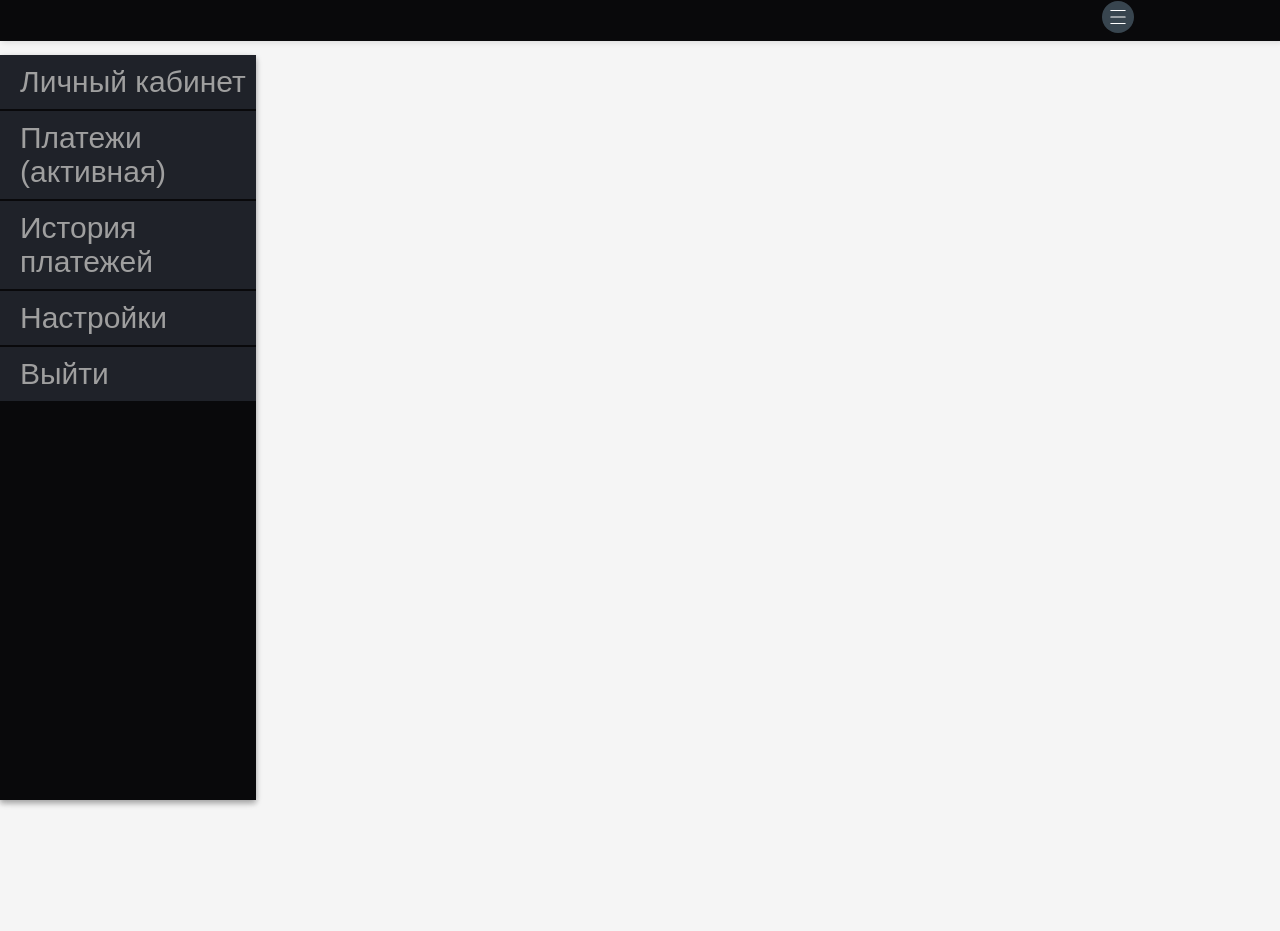
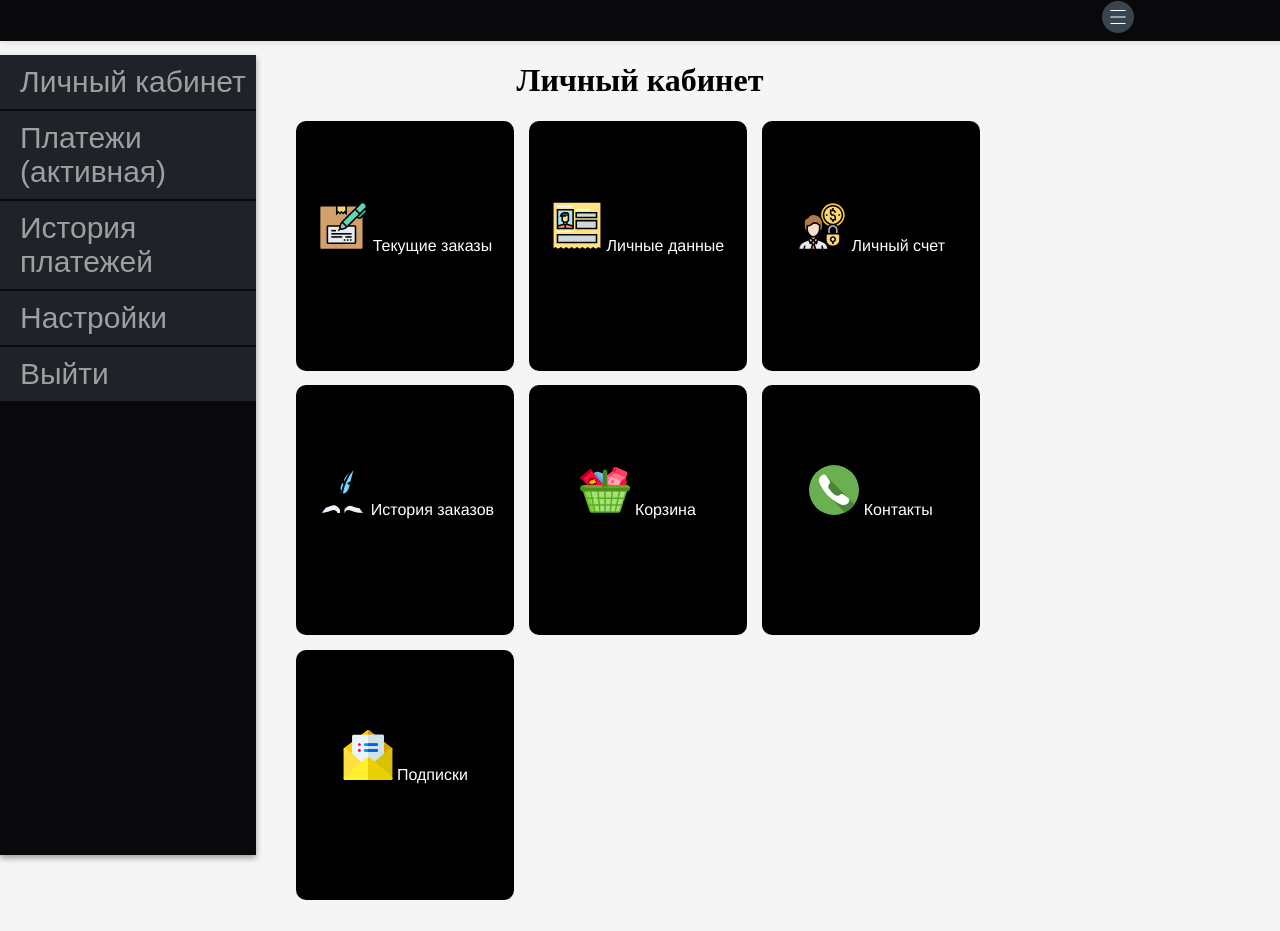
Before and after one commit to MedoffSergey/-VUE-Card-payment-, a Vue app: page / in a window 1280 px wide. Both pictures are taken after a click on the button 1118 px from the left and 20 px from the top of the page. Before the commit the page ends 800 px from the top, so only its background shows below. Built offline with nearby package versions, Linux system fonts and the light colour scheme.

Commit message:
Personal area list ++

```diff
--- a/index.html
+++ b/index.html
@@ -3,7 +3,7 @@
   <head>
     <meta charset="utf-8">
     <meta name="viewport" content="width=device-width,initial-scale=1.0">
-    <title>test_task</title>
+    <title>By Shop</title>
   </head>
   <body>
     <div id="app"></div>
--- a/src/App.vue
+++ b/src/App.vue
@@ -1,6 +1,6 @@
 <template>
   <div class="section">
-    <Menu @showPersonalArea="showPersonalArea" @showPayments="showPayments" @showHistory="showHistory" />
+    <Menu :page = "page" @showPersonalArea="showPersonalArea" @showPayments="showPayments" @showHistory="showHistory" />
       <div v-if="page === 'personalArea'">
         <PersonalArea />
       </div>
@@ -26,7 +26,7 @@ import History from './components/History.vue'
 export default {
   data() { // Переменные которые можно использовать в шаблоне
     return {
-      page: '',
+      page: 'personalArea',
     }
   },
   components: {
@@ -54,5 +54,6 @@ export default {
 </script>
 
 <style lang="css" type="text/css">
-  @import "./styles/app.css";
+  @import "./styles/style.css";
+  @import "./styles/media.css";
 </style>
--- a/src/components/Menu.vue
+++ b/src/components/Menu.vue
@@ -7,9 +7,9 @@
 
       <aside v-show="show" transition="slide">
         <div class="left_menu">
-          <button @click="showPersonalAreasNav" class='nav-link'> Личный кабинет </button>
-          <button @click="showPaymentsNav" class='nav-link'> Платежи (активная) </button>
-          <button @click="showHistoryNav" class='nav-link'> История платежей </button>
+          <button v-bind:class="{'nav-link': true, active: (page==='personalArea')}"  @click="showPersonalAreasNav" class='nav-link'> Личный кабинет </button>
+          <button v-bind:class="{'nav-link': true, active: (page==='payments')}"@click="showPaymentsNav" class='nav-link'> Платежи (активная) </button>
+          <button v-bind:class="{'nav-link': true, active: (page==='history')}"@click="showHistoryNav" class='nav-link'> История платежей </button>
           <button class='nav-link'> Настройки </button>
           <button class='nav-link'> Выйти </button>
         </div>
@@ -21,6 +21,7 @@
 
 <script>
 export default {
+  props: ["page"],
   name: "Burger-Menu",
   data() {
     return {
@@ -56,11 +57,6 @@ header {
   box-sizing: border-box;
 }
 
-@media (max-width: 1000px){
-  header {
-    margin-bottom: 40px;
-  }
-}
 
 
 .nav-link {
@@ -78,13 +74,13 @@ header {
 aside {
   background-color: #09090b;
   width: 20%;
-  position: fixed;
+  position: absolute;
   top: 55px;
   left: 0;
   bottom: 0px;
   z-index: 1;
-  display: flex;
-  justify-content: center;
+  height: 100%;
+
   /* align-items: center; */
   box-shadow: 0 3px 6px rgba(0, 0, 0, 0.16), 0 3px 6px rgba(0, 0, 0, 0.23);
 }
@@ -94,11 +90,7 @@ aside h2 {
   color: #afafaf;
 }
 
-@media (max-width: 1000px){
-  aside {
-    display: contents;
-  }
-}
+
 
 button {
   background: transparent;
--- a/src/components/PersonalArea.vue
+++ b/src/components/PersonalArea.vue
@@ -1,16 +1,16 @@
 <template>
   <div class='section'>
-    <h1 class="PersonalArea">Личный кабинет пользователя</h1>
+    <h1 class="PersonalArea">Личный кабинет</h1>
     <div class="PersonalButtonPosition">
       <ul id="buttons" class="flex-row">
-        <li><a href="#"> <img src="../assets/PersonalArea/recipient.svg" width="32px" height="32px"> Текущие заказы</a></li>
-        <li><a href="#"> <img src="../assets/PersonalArea/registration-form.svg" width="32px" height="32px"> Личные данные </a></li>
-        <li><a href="#"> <img src="../assets/PersonalArea/accounting.svg" width="32px" height="32px"> Личный счет</a></li>
-        <li><a href="#"> <img src="../assets/PersonalArea/history.svg" width="32px" height="32px"> История заказов</a></li>
+        <li class='btn-personalArea'><a href="#"> <img src="../assets/PersonalArea/recipient.svg" width="50px" height="50px"> Текущие заказы</a></li>
+        <li class='btn-personalArea'><a href="#"> <img src="../assets/PersonalArea/registration-form.svg" width="50px" height="50px"> Личные данные </a></li>
+        <li class='btn-personalArea'><a href="#"> <img src="../assets/PersonalArea/accounting.svg" width="50px" height="50px"> Личный счет</a></li>
+        <li class='btn-personalArea'><a href="#"> <img src="../assets/PersonalArea/history.svg" width="50px" height="50px"> История заказов</a></li>
 
-        <li><a href="#"> <img src="../assets/PersonalArea/shopping-basket.svg" width="32px" height="32px"> Корзина</a></li>
-        <li><a href="#"> <img src="../assets/PersonalArea/phone.svg" width="32px" height="32px"> Контакты</a></li>
-        <li><a href="#"> <img src="../assets/PersonalArea/subscription.svg" width="32px" height="32px"> Подписки</a></li>
+        <li class='btn-personalArea'><a href="#"> <img src="../assets/PersonalArea/shopping-basket.svg" width="50px" height="50px"> Корзина</a></li>
+        <li class='btn-personalArea'><a href="#"> <img src="../assets/PersonalArea/phone.svg" width="50px" height="50px"> Контакты</a></li>
+        <li class='btn-personalArea'><a href="#"> <img src="../assets/PersonalArea/subscription.svg" width="50px" height="50px"> Подписки</a></li>
       </ul>
     </div>
   </div>
@@ -49,9 +49,10 @@ export default {
   background-color: #000000;
   margin-right: 2%;
   margin-bottom: 2%;
-  width: 300px;
+  width: 30%;
   line-height: 250px;
   border-radius: 10px;
+  font-size: 16px;
 }
 
 #buttons li a {
@@ -63,7 +64,8 @@ export default {
 #buttons li a:hover {
   text-decoration: none;
   color: #ffffff;
-  background-color: #003346;
+  box-shadow: 0px 0px 20px rgba(52, 48, 70, 0.5);
+  background-color: #2A2C38;
   border-radius: 10px;
 }
 </style>
--- /dev/null
+++ b/src/styles/media.css
@@ -0,0 +1,85 @@
+@media (min-width: 320px){
+  section, header, footer {
+    padding: 0 calc(50vw - 160px);
+  }
+}
+
+@media (min-width: 480px){
+  section, header, footer {
+    padding: 0 calc(50vw - 240px);
+  }
+}
+
+@media (min-width: 768px) {
+  section, header, footer {
+    padding: 0 calc(50vw - 380px);
+  }
+}
+
+@media (min-width: 1000px){
+  section, header, footer {
+    padding: 0 calc(50vw - 500px);
+  }
+}
+
+@media (max-width: 1000px){
+  form {
+    position: relative;
+    left: 10%;
+    border: 1px solid #c6c7cc;
+    border-radius: 5px;
+    font: 14px/1.4 "Helvetica Neue", Helvetica, Arial, sans-serif;
+    overflow: hidden;
+    width: 80%;
+    z-index: 0;
+  }
+}
+
+@media (max-width: 768px){
+  form {
+    position: relative;
+    left: 2%;
+    border: 1px solid #c6c7cc;
+    border-radius: 5px;
+    font: 14px/1.4 "Helvetica Neue", Helvetica, Arial, sans-serif;
+    overflow: hidden;
+    width: 95%;
+    z-index: 0;
+  }
+}
+
+@media (max-width: 1000px){
+  header {
+    margin-bottom: 40px;
+  }
+}
+@media (max-width: 1000px){
+  aside {
+    display: contents;
+  }
+}
+
+@media (max-width: 1000px){
+  .PersonalButtonPosition {
+    display: contents;
+
+  }
+}
+
+@media (max-width: 768px){
+  .PersonalButtonPosition {
+    display: contents;
+  }
+}
+
+@media (max-width: 768px){
+  .flex-row {
+    flex-direction: column;
+  }
+}
+
+@media (max-width: 768px){
+  .btn-personalArea {
+
+  }
+}
--- a/src/styles/app.css
+++ b/src/styles/style.css
@@ -29,6 +29,7 @@ form {
 }
 
 .account-action .btn {
+  width: 20%;
   text-align: center;
   background: linear-gradient(#007bdc, #006bbd);
   border-radius: 20px;
@@ -39,40 +40,3 @@ form {
   padding: 8px 16px;
   outline: none;
 }
-
-@media (min-width: 320px){
-  section, header, footer {
-    padding: 0 calc(50vw - 160px);
-  }
-}
-
-@media (min-width: 480px){
-  section, header, footer {
-    padding: 0 calc(50vw - 240px);
-  }
-}
-
-@media (min-width: 768px) {
-  section, header, footer {
-    padding: 0 calc(50vw - 380px);
-  }
-}
-
-@media (min-width: 1000px){
-  section, header, footer {
-    padding: 0 calc(50vw - 500px);
-  }
-}
-
-@media (max-width: 1000px){
-  form {
-    position: relative;
-    left: 10%;
-    border: 1px solid #c6c7cc;
-    border-radius: 5px;
-    font: 14px/1.4 "Helvetica Neue", Helvetica, Arial, sans-serif;
-    overflow: hidden;
-    width: 80%;
-    z-index: -1;
-  }
-}
```
Also changed, not shown: 10 other files (tests, documents, lock files or other folders).
